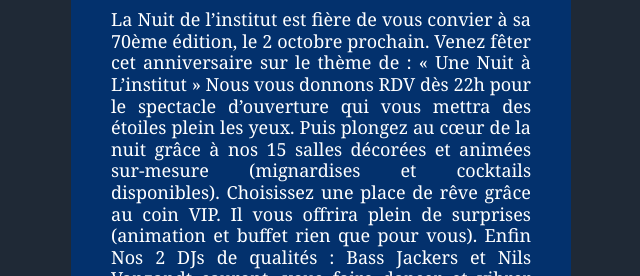
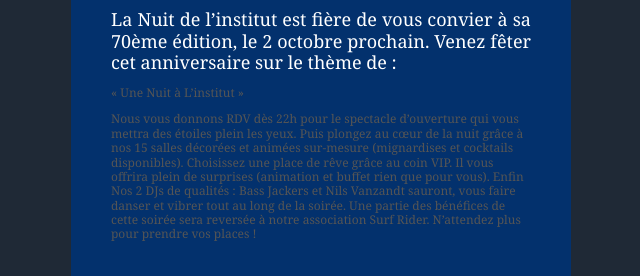
Before and after one commit to Benoit-thb/Mail-Gala, a plain HTML site: page index.html in a window 1280 px wide. Shown: the part 441-717 px from the top of the page, without its empty margins (319-959 px from the left). Drawn offline with Linux system fonts and the light colour scheme.

Commit message:
Update index.html

```diff
--- a/index.html
+++ b/index.html
@@ -96,7 +96,7 @@
 <div style="font-size: 12px; font-family: Georgia, Times, 'Times New Roman', serif; color: #555555; line-height: 1.2;">
 <p style="margin: 0; font-size: 12px; text-align: center; letter-spacing: normal;"><span style="font-size:34px;"><strong><span style="color:#ffffff;">Bonsoir à tous </span></strong></span></p>
 <p style="margin: 0; font-size: 12px; text-align: center; letter-spacing: normal; mso-line-height-alt: 14.399999999999999px;"><br/></p>
-<p style="margin: 0; font-size: 12px; text-align: justify; letter-spacing: normal;"><span style="font-size:18px;color:#ffffff;">La Nuit de l’institut est fière de vous convier à sa 70ème édition, le 2 octobre prochain. Venez fêter cet anniversaire sur le thème de : « Une Nuit à L’institut »
+<p style="margin: 0; font-size: 12px; text-align: justify; letter-spacing: normal;"><span style="font-size:18px;color:#ffffff;">La Nuit de l’institut est fière de vous convier à sa 70ème édition, le 2 octobre prochain. Venez fêter cet anniversaire sur le thème de : </span></p> <span><p>« Une Nuit à L’institut » </span></p>
 Nous vous donnons RDV dès 22h pour le spectacle d’ouverture qui vous mettra des étoiles plein les yeux. Puis plongez au cœur de la nuit grâce à nos 15 salles décorées et animées sur-mesure (mignardises et cocktails disponibles). Choisissez une place de rêve grâce au coin VIP. Il vous offrira plein de surprises (animation et buffet rien que pour vous). Enfin Nos 2 DJs de qualités : Bass Jackers et Nils Vanzandt sauront, vous faire danser et vibrer tout au long de la soirée.
 Une partie des bénéfices de cette soirée sera reversée à notre association Surf Rider.
 N’attendez plus pour prendre vos places !</span></p>
```
